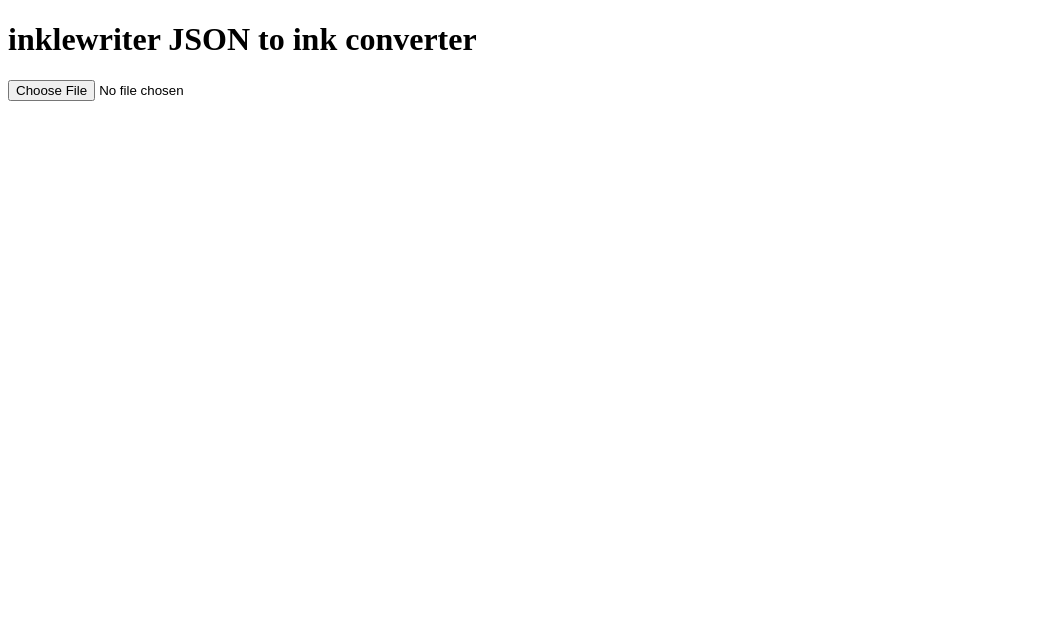
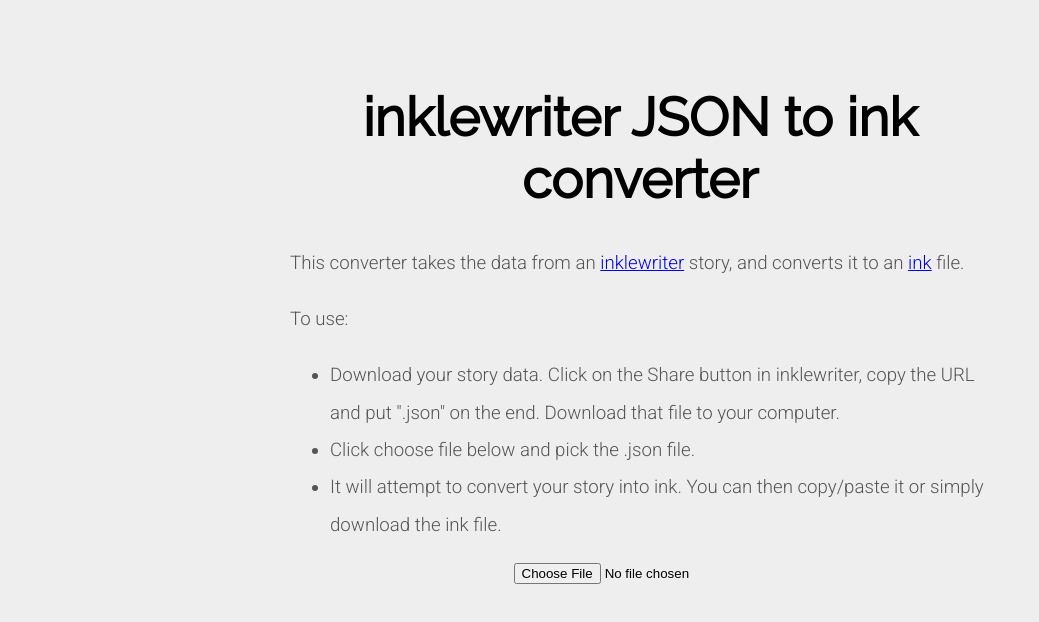
Before and after one commit to inkle/inklewriter-to-ink, a website: page index.html in a window 1280 px wide. Shown: the whole page, without its empty margins (0-1039 px from the left). Drawn offline with Linux system fonts and the light colour scheme.

Commit message:
Style, instructions

```diff
--- a/index.html
+++ b/index.html
@@ -7,19 +7,21 @@
 
     <meta name="viewport" content="width=device-width, initial-scale=1.0">
 
-    <!-- <link rel="stylesheet" href="style.css"> -->
+    <link rel="stylesheet" href="style.css">
 
 </head>
 
 <body>
 
-    <style>
-    .hidden {
-        display: none;
-    }
-    </style>
+    <h1>inklewriter JSON to ink converter</h1>
 
-    <h1>inklewriter JSON to ink converter</h1>
+    <p>This converter takes the data from an <a href="https://www.inklestudios.com/inklewriter">inklewriter</a> story, and converts it to an <a href="https://www.inklestudios.com/ink">ink</a> file.</p>
+    <p>To use:</p>
+    <ul>
+        <li>Download your story data. Click on the Share button in inklewriter, copy the URL and put ".json" on the end. Download that file to your computer.</li>
+        <li>Click choose file below and pick the .json file.</li>
+        <li>It will attempt to convert your story into ink. You can then copy/paste it or simply download the ink file.</li>
+    </ul>
 
     <input type="file" id="file" name="inklewriter JSON file" />
 
@@ -28,7 +30,7 @@
 
         <button id="download_button">Download</button>
 
-        <pre id="result_ink"></pre>
+        <pre id="result_ink" class="ink"></pre>
     </div>
 
 
--- /dev/null
+++ b/style.css
@@ -0,0 +1,50 @@
+@import url('https://fonts.googleapis.com/css?family=Raleway|Roboto:300');
+
+html {
+    background: #EEE;
+}
+
+body {
+    font-family: 'Roboto', sans-serif;
+    max-width: 700px;
+    margin: 0 auto;
+}
+
+h1, h3 {
+    font-family: 'Raleway', sans-serif;
+    text-align: center;
+    user-select: none;
+}
+
+h1 {
+
+    font-size: 40pt;
+    padding-top: 50px;
+}
+
+p, ul {
+    font-size: 14pt;
+    line-height: 2em;
+    color: #555;
+}
+
+input, button {
+    display: block;
+    margin: 0 auto;
+    user-select: none;
+
+}
+
+.hidden {
+    display: none;
+}
+
+pre.ink {
+    padding: 40px;
+    max-height: 500px;
+    overflow: scroll;
+    background: white;
+    border-radius: 10px;
+    white-space: pre-wrap;
+    word-wrap: break-word;
+}
```
